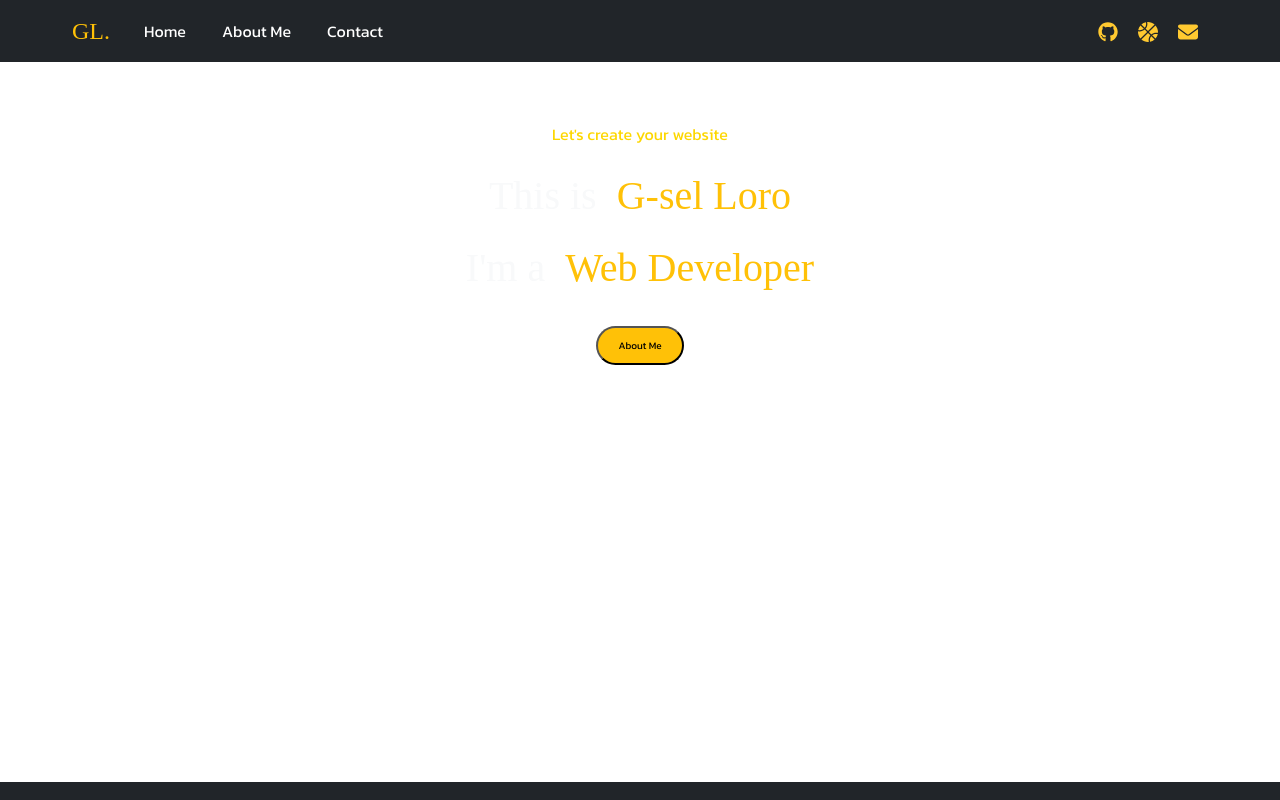
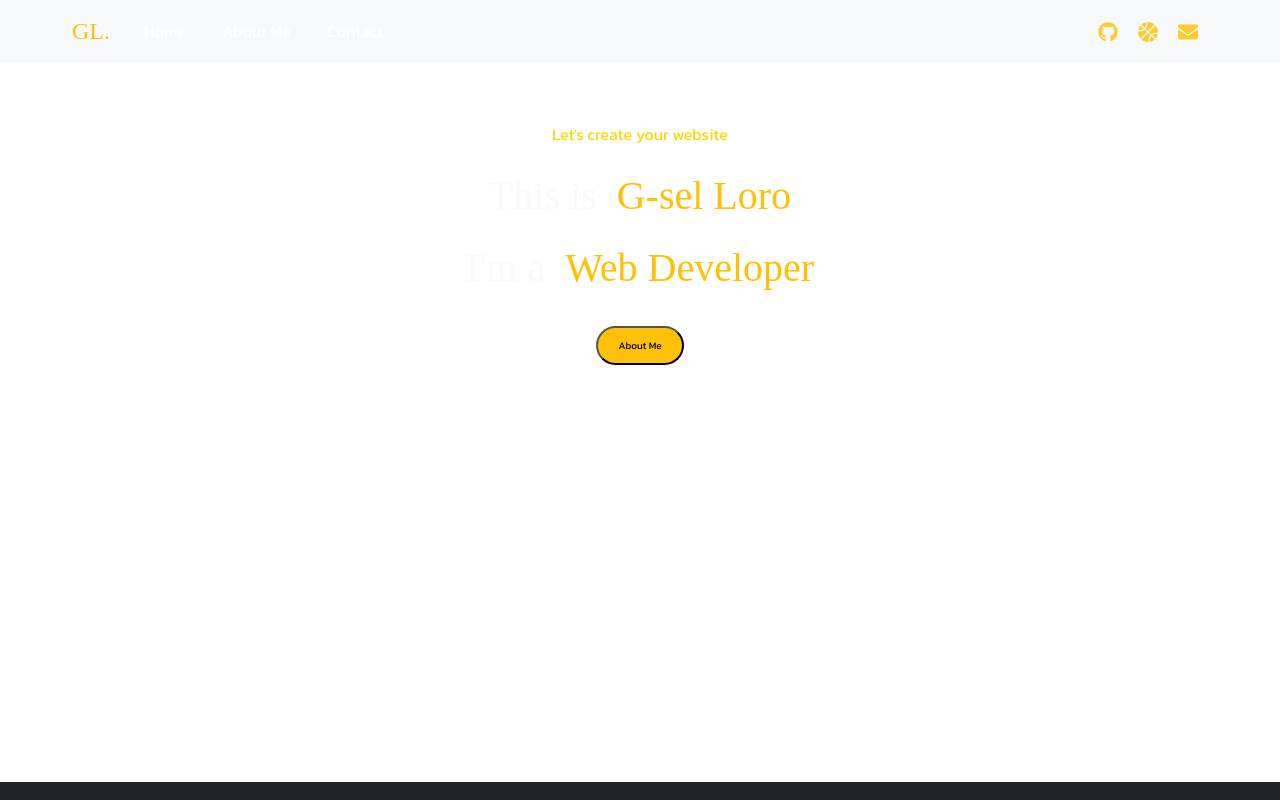
Before and after one commit to G-sel/gml, a Vue app: page / in a window 1280 px wide. Shown: the top 800 px of the page. Built offline with nearby package versions, Linux system fonts and the light colour scheme; a web font is replaced by a local one.

Commit message:
changed text color

```diff
--- a/src/components/HelloWorld.vue
+++ b/src/components/HelloWorld.vue
@@ -1,10 +1,10 @@
 <template>
 <!-- new nav bar -->
-<nav class="navbar navbar-expand-lg bg-dark">
+<nav class="navbar navbar-expand-lg bg-light">
   <div class="container-fluid">
     <a class="navbar-brand logo text-warning" href="#">GL.</a>
     <!-- <a class="navbar-brand" href="#">Navbar w/ text</a> -->
-    <button class="navbar-toggler navbar-light-active-color border-outline-warning" type="button" data-bs-toggle="collapse" data-bs-target="#navbarText" aria-controls="navbarText" aria-expanded="false" aria-label="Toggle navigation">
+    <button class="navbar-toggler navbar-light-active-color" type="button" data-bs-toggle="collapse" data-bs-target="#navbarText" aria-controls="navbarText" aria-expanded="false" aria-label="Toggle navigation">
       <span class="navbar-toggler-icon "></span>
     </button>
     <div class="collapse navbar-collapse " id="navbarText">
--- a/src/components/landingPage.vue
+++ b/src/components/landingPage.vue
@@ -28,6 +28,7 @@ body{
     height:90vh;
     /* background-color: #212529; */
     font-family: 'Kanit', sans-serif;
+    color: #374151;
 }
 
 .svg1{
```
